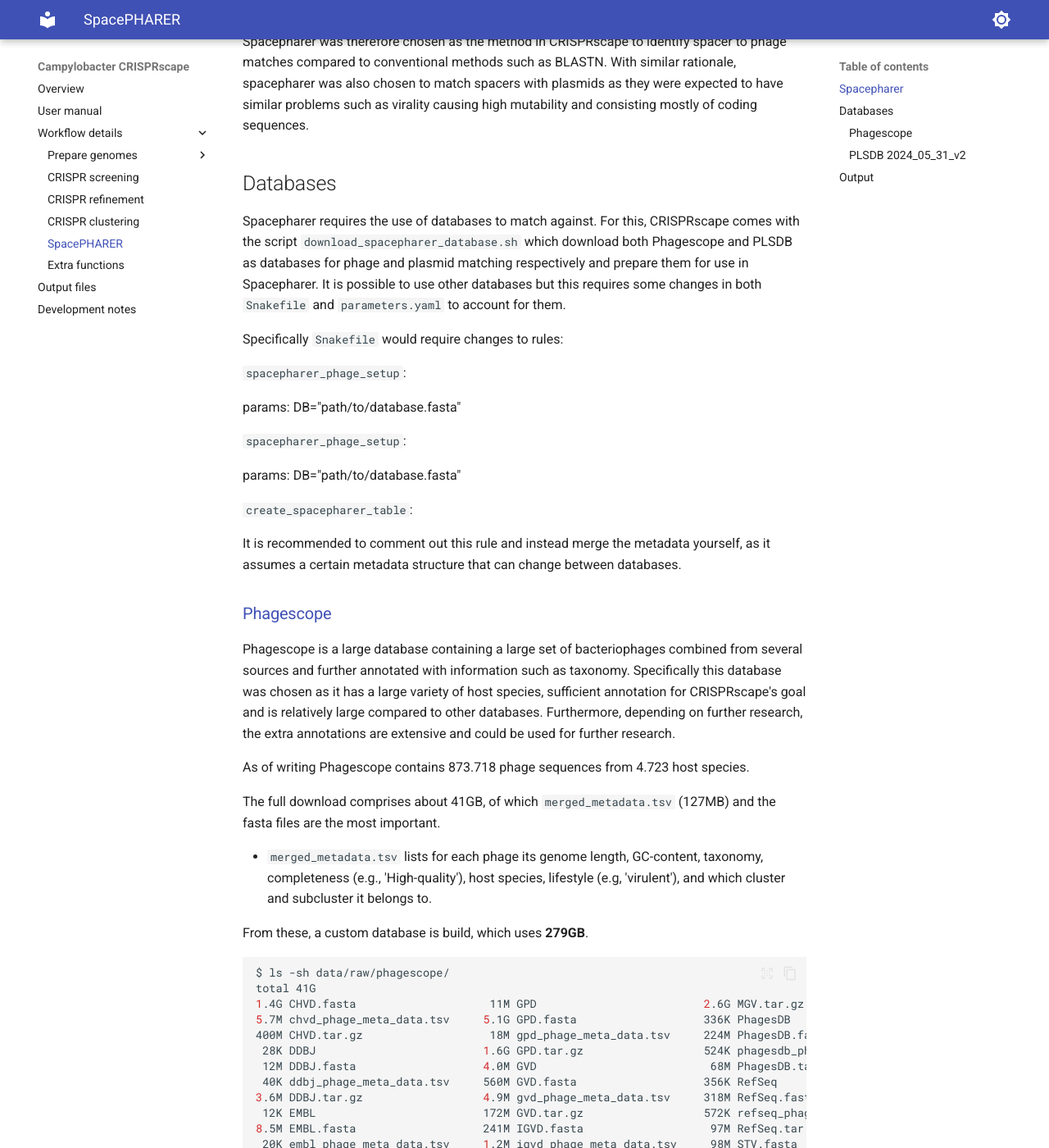
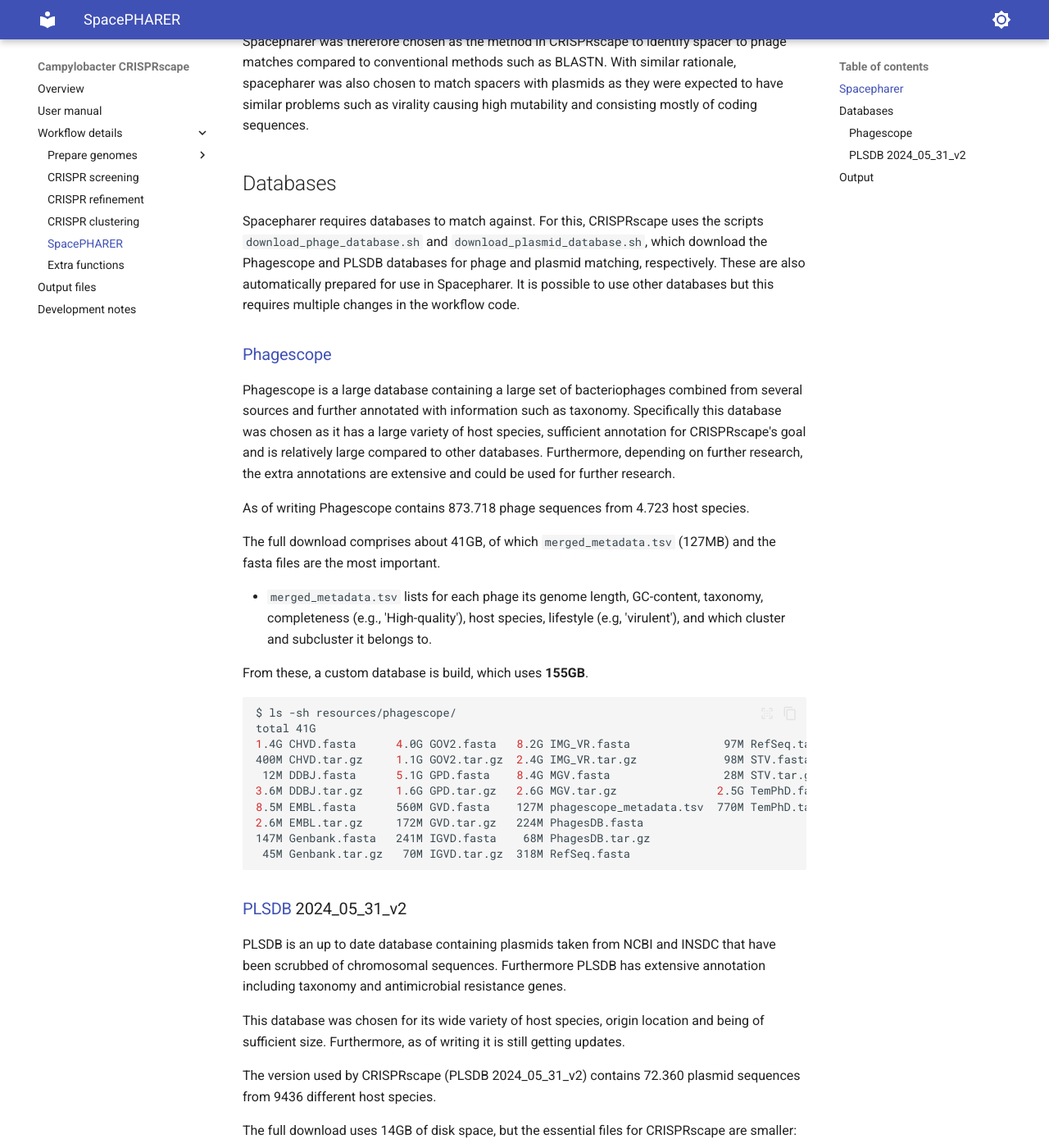
Before and after one commit to UtrechtUniversity/campylobacter-crisprscape, an MkDocs documentation site: the page built from doc/spacepharer.md, in a window 1280 px wide and 1400 px high, scrolled down 388 px. Shown: the whole window at 82% size. Built offline with MkDocs 1.6.1 and Material for MkDocs 9.7.7, drawn with Linux system fonts in a browser that asks for light colours; some of the changed text lies outside the part shown.

Commit message:
Update details of SpacePHARER databases

````diff
--- a/doc/spacepharer.md
+++ b/doc/spacepharer.md
@@ -8,21 +8,12 @@ Spacepharer was therefore chosen as the method in CRISPRscape to identify spacer
 
 ## Databases
 
-Spacepharer requires the use of databases to match against. For this, CRISPRscape comes with the script `download_spacepharer_database.sh` which download both Phagescope and PLSDB as databases for phage and plasmid matching respectively and prepare them for use in Spacepharer. It is possible to use other databases but this requires some changes in both `Snakefile` and `parameters.yaml` to account for them.
-
-Specifically `Snakefile` would require changes to rules:
-
-`spacepharer_phage_setup`:
-
-params: DB="path/to/database.fasta"
-
-`spacepharer_phage_setup`:
-
-params: DB="path/to/database.fasta"
-
-`create_spacepharer_table`:
-
-It is recommended to comment out this rule and instead merge the metadata yourself, as it assumes a certain metadata structure that can change between databases.
+Spacepharer requires databases to match against. For this, CRISPRscape uses
+the scripts `download_phage_database.sh` and `download_plasmid_database.sh`,
+which download the Phagescope and PLSDB databases for phage and plasmid
+matching, respectively. These are also automatically prepared for use in
+Spacepharer. It is possible to use other databases but this requires
+multiple changes in the workflow code.
 
 ### [Phagescope](https://phagescope.deepomics.org/)
 
@@ -37,29 +28,19 @@ and the fasta files are the most important.
 taxonomy, completeness (e.g., 'High-quality'), host species, lifestyle
 (e.g, 'virulent'), and which cluster and subcluster it belongs to.
 
-From these, a custom database is build, which uses **279GB**.
+From these, a custom database is build, which uses **155GB**.
 
 ``` bash
-$ ls -sh data/raw/phagescope/
+$ ls -sh resources/phagescope/
 total 41G
-1.4G CHVD.fasta                    11M GPD                         2.6G MGV.tar.gz
-5.7M chvd_phage_meta_data.tsv     5.1G GPD.fasta                   336K PhagesDB
-400M CHVD.tar.gz                   18M gpd_phage_meta_data.tsv     224M PhagesDB.fasta
- 28K DDBJ                         1.6G GPD.tar.gz                  524K phagesdb_phage_meta_data.tsv
- 12M DDBJ.fasta                   4.0M GVD                          68M PhagesDB.tar.gz
- 40K ddbj_phage_meta_data.tsv     560M GVD.fasta                   356K RefSeq
-3.6M DDBJ.tar.gz                  4.9M gvd_phage_meta_data.tsv     318M RefSeq.fasta
- 12K EMBL                         172M GVD.tar.gz                  572K refseq_phage_meta_data.tsv
-8.5M EMBL.fasta                   241M IGVD.fasta                   97M RefSeq.tar.gz
- 20K embl_phage_meta_data.tsv     1.2M igvd_phage_meta_data.tsv     98M STV.fasta
-2.6M EMBL.tar.gz                   70M IGVD.tar.gz                 536K stv_phage_meta_data.tsv
-164K Genbank                      8.2G IMG_VR.fasta                 28M STV.tar.gz
-147M Genbank.fasta                 31M img_vr_phage_meta_data.tsv  5.0M TemPhD
-256K genbank_phage_meta_data.tsv  2.4G IMG_VR.tar.gz               2.5G TemPhD.fasta
- 45M Genbank.tar.gz               127M merged_metadata.tsv         8.6M temphd_phage_meta_data.tsv
-4.0G GOV2.fasta                    15M MGV                         770M TemPhD.tar.gz
- 35M gov2_phage_meta_data.tsv     8.4G MGV.fasta
-1.1G GOV2.tar.gz                   23M mgv_phage_meta_data.tsv
+1.4G CHVD.fasta      4.0G GOV2.fasta   8.2G IMG_VR.fasta              97M RefSeq.tar.gz
+400M CHVD.tar.gz     1.1G GOV2.tar.gz  2.4G IMG_VR.tar.gz             98M STV.fasta
+ 12M DDBJ.fasta      5.1G GPD.fasta    8.4G MGV.fasta                 28M STV.tar.gz
+3.6M DDBJ.tar.gz     1.6G GPD.tar.gz   2.6G MGV.tar.gz               2.5G TemPhD.fasta
+8.5M EMBL.fasta      560M GVD.fasta    127M phagescope_metadata.tsv  770M TemPhD.tar.gz
+2.6M EMBL.tar.gz     172M GVD.tar.gz   224M PhagesDB.fasta
+147M Genbank.fasta   241M IGVD.fasta    68M PhagesDB.tar.gz
+ 45M Genbank.tar.gz   70M IGVD.tar.gz  318M RefSeq.fasta
 ```
 
 ### [PLSDB](https://ccb-microbe.cs.uni-saarland.de/plsdb2025/) 2024_05_31_v2
@@ -74,37 +55,40 @@ The full download uses 14GB of disk space, but the essential files for
 CRISPRscape are smaller:
 
 - `sequences.fasta`: 7GB
-    - self-explanatory: fasta file with the plasmid sequences
+  - self-explanatory: fasta file with the plasmid sequences
 
 - `nuccore.csv`: 17MB
-    - Metadata file with unique ID, accession number, description, creation
-     date, predicted completeness, 'Genome' (plasmid), length, and 14 more
-     columns with a.o. source information
+  - Metadata file with unique ID, accession number, description, creation
+   date, predicted completeness, 'Genome' (plasmid), length, and 14 more
+   columns with a.o. source information
 
 - `taxonomy.csv`: 2.3MB
-    - Taxonomic tree for all included plasmids as comma-separated table,
-    including both taxonomic names for each rank and taxID numbers.
+  - Taxonomic tree for all included plasmids as comma-separated table,
+  including both taxonomic names for each rank and taxID numbers.
 
 These are used to build a custom database of **68GB**.
 
 ``` bash
-$ ls -sh data/raw/PLSDB/
+$ ls -sh resources/PLSDB/
 total 14G
- 37M amr.tsv                         1.7M disease_terms.csv      16M plasmidfinder.csv      16K README.md
-3.1M assembly.csv                    3.5G download_meta.tar.gz   14M plsdb_mashdb_sim.tsv  7.0G sequences.fasta
- 16K biosample_attributes_plsdb.csv  8.0K ecopaths.csv          569M plsdb_sketch.msh      2.3M taxonomy.csv
- 12M biosample.csv                   780K nucc_identical.csv    610M proteins.csv           23M typing.csv
-2.5M changes.tsv                      17M nuccore.csv           1.7G proteins.fasta         75M typing_markers.csv
+ 37M amr.tsv                         8.0K ecopaths.csv          1.7G proteins.fasta
+3.1M assembly.csv                    780K nucc_identical.csv     16K README.md
+ 16K biosample_attributes_plsdb.csv   17M nuccore.csv           7.0G sequences.fasta
+ 12M biosample.csv                    16M plasmidfinder.csv     2.3M taxonomy.csv
+2.5M changes.tsv                      14M plsdb_mashdb_sim.tsv   23M typing.csv
+1.7M disease_terms.csv               569M plsdb_sketch.msh       75M typing_markers.csv
+3.5G download_meta.tar.gz            610M proteins.csv
 ```
 
 ## Output
 
 Spacepharers output consists of a singular .tsv file showing all matches to a phage_ID within the database provided. The expected output takes the form of:
 
-```
+```txt
 #prok_acc  phage_acc   S_comb      num_hits
 >spacer_acc      phage_acc   p_bh    spacer_start      spacer_end  phage_start phage_end   5'_PAM|3'_PAM    5'_PAM|3'_PAM(reverse strand)
 ```
+
 where the # indicates the prokaryotic match. However due to the way that input is provided, this ends up being redundant. CRISPRscape therefore filters out the # sections retaining only the individual matches.
 
 of the matches the columns consist of:
````
